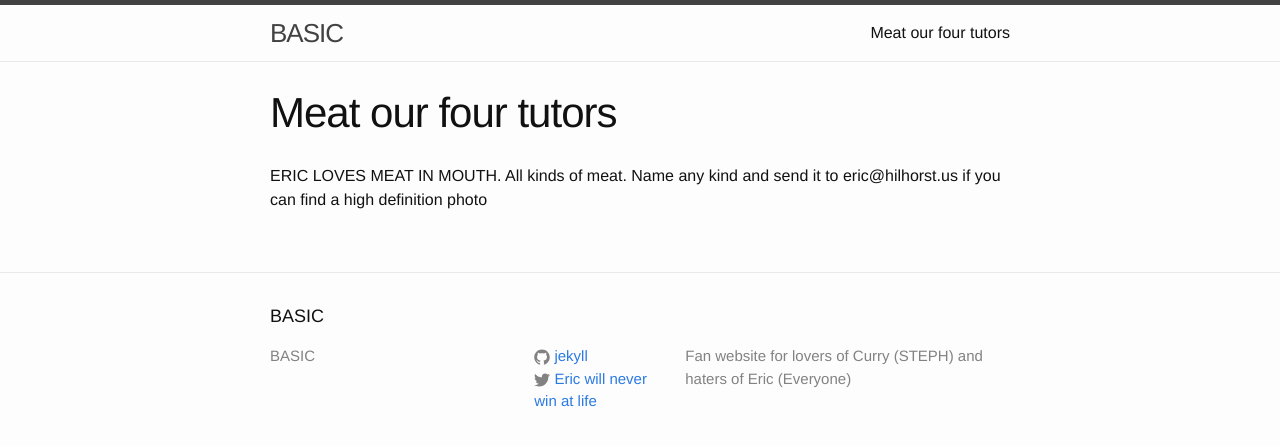
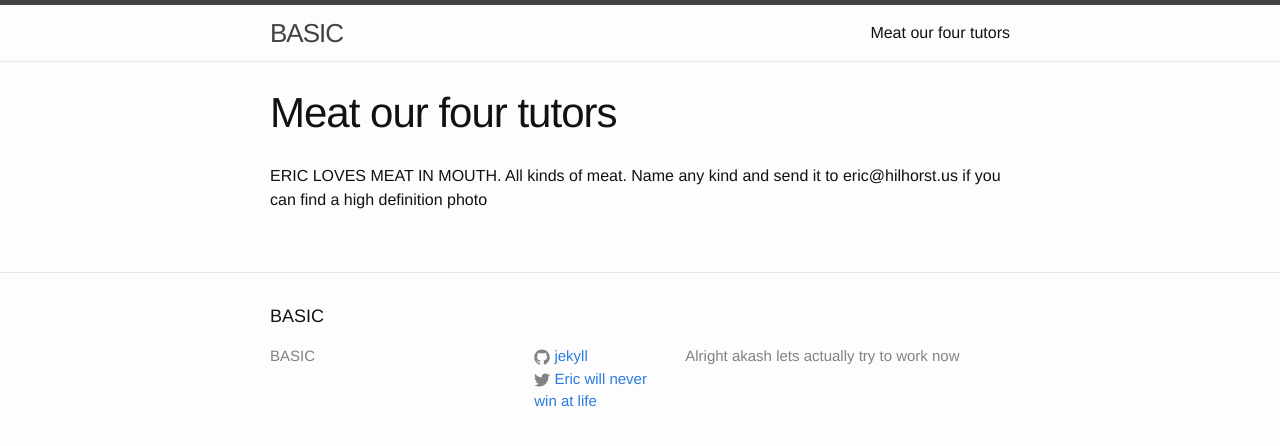
Before and after one commit to pepe454/pepe454.github.io, a Jekyll site: the page built from about.md, in a window 1280 px wide. Shown: the top 446 px of the page. Built offline with Jekyll 4.4.1, drawn with Linux system fonts in a browser that asks for light colours.

Commit message:
Update _config.yml

```diff
--- a/_config.yml
+++ b/_config.yml
@@ -9,7 +9,7 @@
 title: BASIC
 mail_to: eric@hilhorst.us
 description: > # this means to ignore newlines until "baseurl:"
-  Fan website for lovers of Curry (STEPH) and haters of Eric (Everyone)
+  Alright akash lets actually try to work now
 baseurl: "" # the subpath of your site, e.g. /blog
 url: "http://yourdomain.com" # the base hostname & protocol for your site
 twitter_username: Eric will never win at life
```
